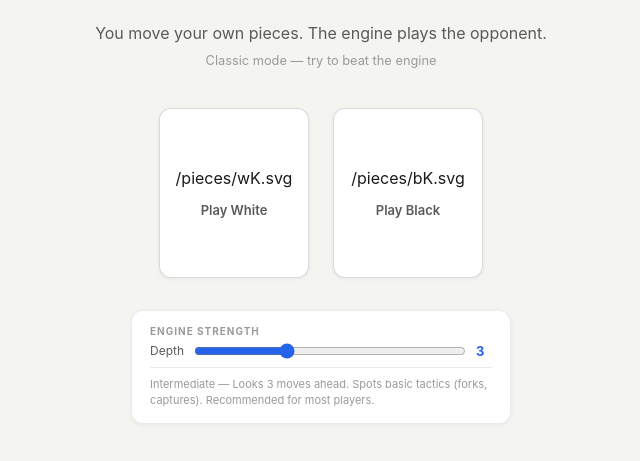
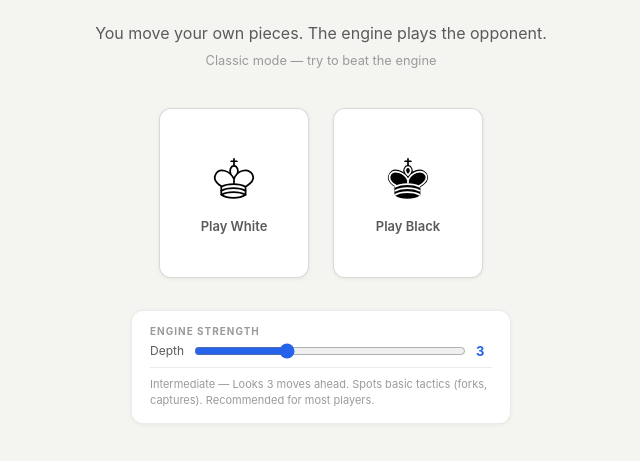
Before and after one commit to magazle/chess-assistant, a plain HTML site: page index.html in a window 1280 px wide. Shown: the part 191-652 px from the top of the page, without its empty margins (319-959 px from the left). Drawn offline with nearby package versions, Linux system fonts and the light colour scheme.

Commit message:
Update index.html

```diff
--- a/index.html
+++ b/index.html
@@ -12,12 +12,11 @@
       <h1>Chess Assistant</h1>
 
       <div class="mode-tabs">
-        <button class="tab active" onclick="selectTab('vs')"     id="tab-vs">Play vs Engine</button>
-        <button class="tab"        onclick="selectTab('assist')" id="tab-assist">Engine Assist</button>
-        <button class="tab"        onclick="selectTab('puzzle')" id="tab-puzzle">Puzzles</button>
+        <button class="tab active" onclick="selectTab('vs')" id="tab-vs">Play vs Engine</button>
+        <button class="tab" onclick="selectTab('assist')" id="tab-assist">Engine Assist</button>
+        <button class="tab" onclick="selectTab('puzzle')" id="tab-puzzle">Puzzles</button>
       </div>
 
-      <!-- Play vs Engine -->
       <div id="panel-vs" class="tab-panel">
         <p>You move your own pieces. The engine plays the opponent.</p>
         <small>Classic mode — try to beat the engine</small>
@@ -33,7 +32,6 @@
         </div>
       </div>
 
-      <!-- Engine Assist -->
       <div id="panel-assist" class="tab-panel" style="display:none">
         <p>The engine plays your pieces. You move the opponent's.</p>
         <small>Study mode — reproduce positions and see how the engine continues</small>
@@ -49,7 +47,6 @@
         </div>
       </div>
 
-      <!-- Puzzles -->
       <div id="panel-puzzle" class="tab-panel" style="display:none">
         <p>Solve curated tactical positions or build your own.</p>
         <small>Mate in 1 · Position editor · Share via link</small>
@@ -65,7 +62,6 @@
         </div>
       </div>
 
-      <!-- Engine strength (hidden for puzzles) -->
       <div class="depth-setup" id="depth-setup-panel">
         <div class="clbl">Engine strength</div>
         <div class="depth-row">
@@ -95,19 +91,24 @@
       });
       document.getElementById('depth-setup-panel').style.display = tab === 'puzzle' ? 'none' : 'block';
     }
+
     function depthDescText(d) {
       return DEPTH_LABELS[d].label + ' — ' + DEPTH_LABELS[d].desc;
     }
-    // Inject SVG piece icons into setup buttons
+
+    function setupIconHTML(color, type, size = 52) {
+      return `<img class="setup-piece" src="${getPieceSVG(color, type)}" alt="" draggable="false" width="${size}" height="${size}">`;
+    }
+
     window.addEventListener('DOMContentLoaded', () => {
-      document.getElementById('icon-vs-w').innerHTML    = getPieceSVG('w', 'k', 52);
-      document.getElementById('icon-vs-b').innerHTML    = getPieceSVG('b', 'k', 52);
-      document.getElementById('icon-as-w').innerHTML    = getPieceSVG('w', 'k', 52);
-      document.getElementById('icon-as-b').innerHTML    = getPieceSVG('b', 'k', 52);
-      document.getElementById('icon-pz-solve').innerHTML = getPieceSVG('w', 'n', 52);
-      document.getElementById('icon-pz-create').innerHTML = getPieceSVG('b', 'b', 52);
+      document.getElementById('icon-vs-w').innerHTML = setupIconHTML('w', 'k');
+      document.getElementById('icon-vs-b').innerHTML = setupIconHTML('b', 'k');
+      document.getElementById('icon-as-w').innerHTML = setupIconHTML('w', 'k');
+      document.getElementById('icon-as-b').innerHTML = setupIconHTML('b', 'k');
+      document.getElementById('icon-pz-solve').innerHTML = setupIconHTML('w', 'n');
+      document.getElementById('icon-pz-create').innerHTML = setupIconHTML('b', 'b');
     });
-    // Load shared puzzle on page load
+
     window.addEventListener('load', () => {
       if (new URLSearchParams(window.location.search).get('puzzle')) {
         selectTab('puzzle');
```
